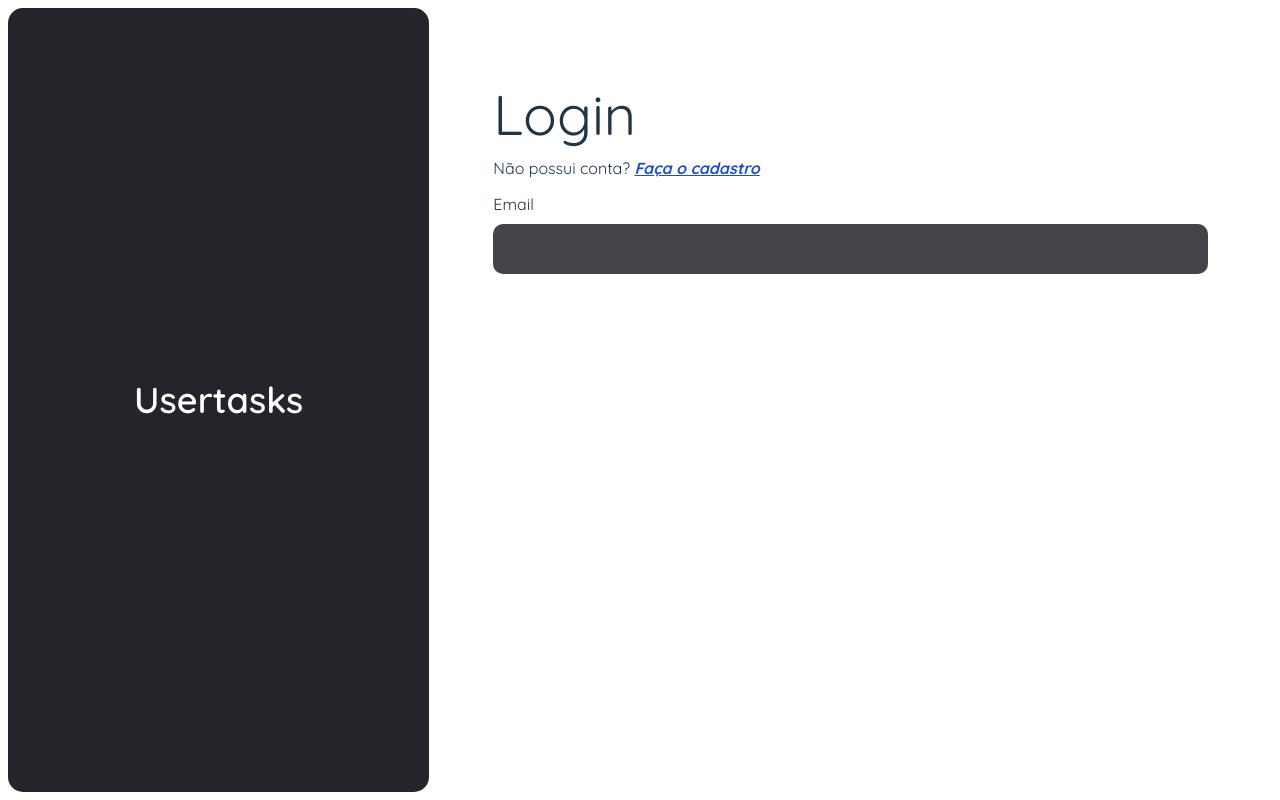
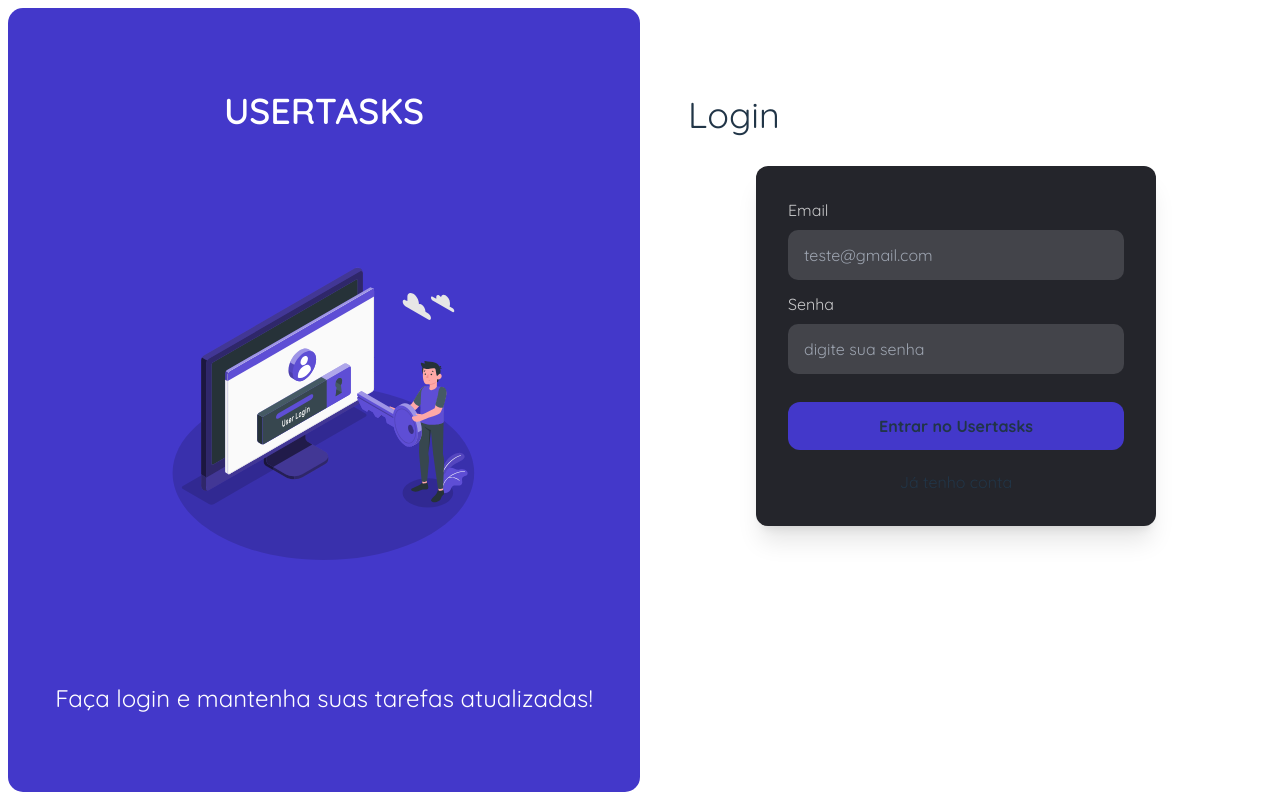
Before and after one commit to tarcisioangelo/node-vue-aws, a Vue app in the folder frontend/: page /login in a window 1280 px wide. Built offline with nearby package versions, Linux system fonts and the light colour scheme.

Commit message:
pagina de login ideia

```diff
--- /dev/null
+++ b/frontend/src/components/DefaultCard.vue
@@ -0,0 +1,71 @@
+<template>
+    <div class="card">
+        <img v-if="image" :src="image" alt="Card Image" class="card-image" />
+        <div class="card-content">
+            <h2 class="card-title">{{ title }}</h2>
+            <p class="card-description">{{ description }}</p>
+            <slot></slot>
+        </div>
+        <div v-if="$slots.actions" class="card-actions">
+            <slot name="actions"></slot>
+        </div>
+    </div>
+</template>
+
+<script lang="ts">
+import { defineComponent, PropType } from 'vue'
+
+export default defineComponent({
+    name: 'DefaultCard',
+    props: {
+        title: {
+            type: String as PropType<string>,
+            default: '',
+        },
+        description: {
+            type: String as PropType<string>,
+            default: '',
+        },
+        image: {
+            type: String as PropType<string>,
+            default: '',
+        },
+    },
+})
+</script>
+
+<style scoped>
+.card {
+    border: 1px solid #ddd;
+    border-radius: 8px;
+    overflow: hidden;
+    box-shadow: 0 4px 8px rgba(0, 0, 0, 0.1);
+    max-width: 300px;
+}
+
+.card-image {
+    width: 100%;
+    height: auto;
+}
+
+.card-content {
+    padding: 16px;
+}
+
+.card-title {
+    font-size: 1.25em;
+    margin-bottom: 8px;
+}
+
+.card-description {
+    font-size: 1em;
+    color: #666;
+}
+
+.card-actions {
+    padding: 8px 16px;
+    border-top: 1px solid #ddd;
+    display: flex;
+    justify-content: flex-end;
+}
+</style>
--- a/frontend/src/layouts/GuestLayout.vue
+++ b/frontend/src/layouts/GuestLayout.vue
@@ -1,7 +1,9 @@
 <template>
     <div class="guest-content">
         <div class="first-child">
-            <h4 class="text-[36px] font-semibold">Usertasks</h4>
+            <p class="text-[36px] font-semibold">USERTASKS</p>
+            <img src="/login.svg" class="w-[20rem] h-[20rem]" />
+            <p class="font-normal text-[24px] text-center">Faça login e mantenha suas tarefas atualizadas!</p>
         </div>
         <div class="second-child">
             <main>
@@ -16,9 +18,9 @@
     @apply flex flex-col md:flex-row h-[100vh] p-2;
 }
 .first-child {
-    @apply flex flex-col w-full md:w-1/3 h-full bg-component justify-center items-center rounded-[15px] text-white p-5;
+    @apply flex flex-col w-full md:w-1/2 h-full bg-indigo-700 justify-around items-center rounded-[15px] text-white p-5;
 }
 .second-child {
-    @apply w-full md:w-2/3 h-full container;
+    @apply w-full md:w-1/2 h-full container;
 }
 </style>
--- a/frontend/src/views/Login.vue
+++ b/frontend/src/views/Login.vue
@@ -1,17 +1,55 @@
 <template>
-    <div class="p-16">
-        <p class="text-[56px]">Login</p>
-        <span>Não possui conta? <a class="link" href="#">Faça o cadastro</a> </span>
+    <div class="px-12 py-20">
+        <p class="text-[36px]">Login</p>
 
-        <form class="mt-3" id="signinForm" name="signinForm">
-            <label class="text-light" for="email">Email</label>
-            <input
-                class="w-full mt-2 rounded-[10px] h-[50px] bg-input text-white/75 outline-none px-4"
-                autocomplete="off"
-                type="text"
-                name="email"
-                id="email"
-            />
-        </form>
+        <div class="p-8 mt-6 max-w-[400px] m-auto bg-component rounded-xl shadow-xl">
+            <form @submit.prevent="handleSubmit" class="flex flex-col space-y-1">
+                <div>
+                    <label class="text-white/75" for="email">Email</label>
+                    <input
+                        class="w-full my-2 bg-input h-[50px] rounded-[10px] outlined-none px-4 focus:bg-input-line outline-none"
+                        type="text"
+                        id="email"
+                        name="email"
+                        placeholder="teste@gmail.com"
+                        v-model="email"
+                    />
+                </div>
+                <div>
+                    <label class="text-white/75" for="email">Senha</label>
+                    <input
+                        class="w-full my-2 bg-input h-[50px] rounded-[10px] outlined-none px-4 focus:bg-input-line outline-none"
+                        type="password"
+                        id="password"
+                        name="password"
+                        placeholder="digite sua senha"
+                        v-model="password"
+                    />
+                </div>
+                <div class="w-full text-center pt-4">
+                    <button class="w-full p-3 rounded-xl bg-primary font-bold hover:bg-primary-hover">
+                        Entrar no Usertasks
+                    </button>
+                </div>
+
+                <p @click="$router.push('/register')" class="text-center cursor-pointer pt-4 w-auto">Já tenho conta</p>
+            </form>
+        </div>
     </div>
 </template>
+<script lang="ts">
+import { defineComponent, ref } from 'vue'
+// import DefaultCard from '@/components/DefaultCard.vue'
+
+export default defineComponent({
+    components: {
+        // DefaultCard,
+    },
+    setup() {
+        const email = ref('')
+        const password = ref<string>('')
+
+        return { email, password }
+    },
+})
+</script>
--- a/frontend/tailwind.config.js
+++ b/frontend/tailwind.config.js
@@ -17,8 +17,8 @@ export default {
     },
     extend: {
       colors: {
-        'primary': '#007BFF',
-        'primary-hover': '#0056b3',
+        'primary': '#4338ca',
+        'primary-hover': '#4f46e5',
         'secondary': '#43444a',
         'secondary-hover': '#2f3138',
         'success': '#20AF7B',
--- a/frontend/tsconfig.app.json
+++ b/frontend/tsconfig.app.json
@@ -21,7 +21,7 @@
         "noUnusedParameters": true,
         "noFallthroughCasesInSwitch": true,
         "noUncheckedSideEffectImports": true,
-
+        "noImplicitAny": true,
         "baseUrl": ".",
         "paths": {
             "@/*": ["src/*"]
```
Also changed, not shown: frontend/public/login.svg (added).
